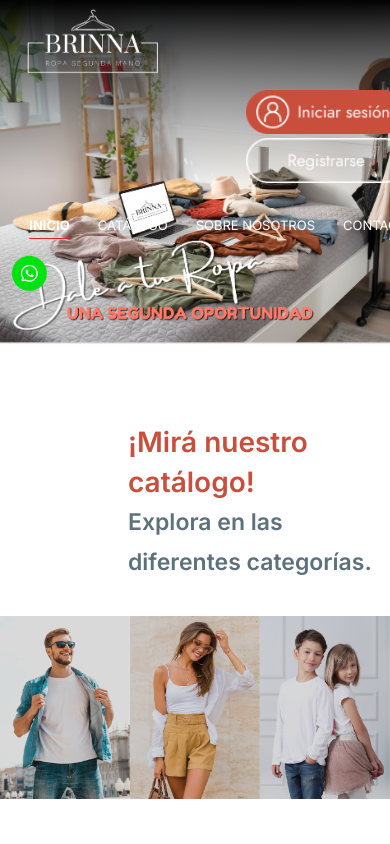
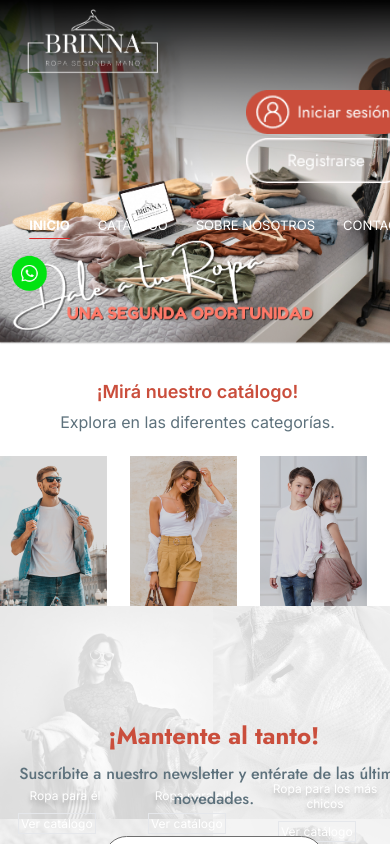
Before and after one commit to CeciliaBPerdomo/Brinna, a Next.js app: page / in a window 390 px wide. Shown: the top 844 px of the page. Built offline with nearby package versions, Linux system fonts and the light colour scheme.

Commit message:
Responsive catalogos

```diff
--- a/src/components/LandingPage/Catalogos/catalogo.css
+++ b/src/components/LandingPage/Catalogos/catalogo.css
@@ -51,10 +51,43 @@
 .subtitulo {
     padding-left: 128px;
     padding-bottom: 34px;
-
     color: #5D717C;
     font-size: 23px;
     font-style: normal;
-    font-weight: 600;
     line-height: 40px;
 }
+
+/* Para dispositivos móviles */
+@media screen and (max-width: 640px) {
+    /* Encabezado */
+    .titulo {
+        text-align: center;
+        font-size: 18px;
+        line-height: 20px;
+        padding-left: 5px;
+        padding-top: 32px;
+    }
+
+    .subtitulo {
+        text-align: center;
+        padding-bottom: 14px;
+        font-size: 16px;
+        padding-left: 5px;
+    }
+
+    .fondoPrincipal {
+        height: 150px;
+    }
+
+    .ropa {
+        font-size: 12px;
+    }
+
+    .boton {
+        padding: 2px;
+        color: white;
+        font-size: 12px;
+    }
+
+
+}
--- a/src/components/LandingPage/Catalogos/catalogos.js
+++ b/src/components/LandingPage/Catalogos/catalogos.js
@@ -10,14 +10,15 @@ const jost = Jost({
 const Catalago = () => {
 
     return (
-        <div className="">
+        <div>
             <p className={`titulo ${jost}`}>
-            ¡Mirá nuestro catálogo!
+                ¡Mirá nuestro catálogo!
             </p>
 
             <p className={`subtitulo ${jost}`}>
-            Explora en las diferentes categorías.
+                Explora en las diferentes categorías.
             </p>
+
             <div className="w-full grid grid-cols-3">
                 <div className="bg-el fondoPrincipal">
                     <CatalagoPara para={"él"} />
--- a/tailwind.config.js
+++ b/tailwind.config.js
@@ -9,8 +9,7 @@ module.exports = {
     extend: {
       backgroundImage: {
         "gradient-radial": "radial-gradient(var(--tw-gradient-stops))",
-        "gradient-conic":
-          "conic-gradient(from 180deg at 50% 50%, var(--tw-gradient-stops))",
+        "gradient-conic": "conic-gradient(from 180deg at 50% 50%, var(--tw-gradient-stops))",
         "newsletter": "url('../../public/images/fondos/newsletter.png')",
         "el": "url('../../public/images/fondos/el.png')",
         "ella": "url('../../public/images/fondos/ella.png')",
```
